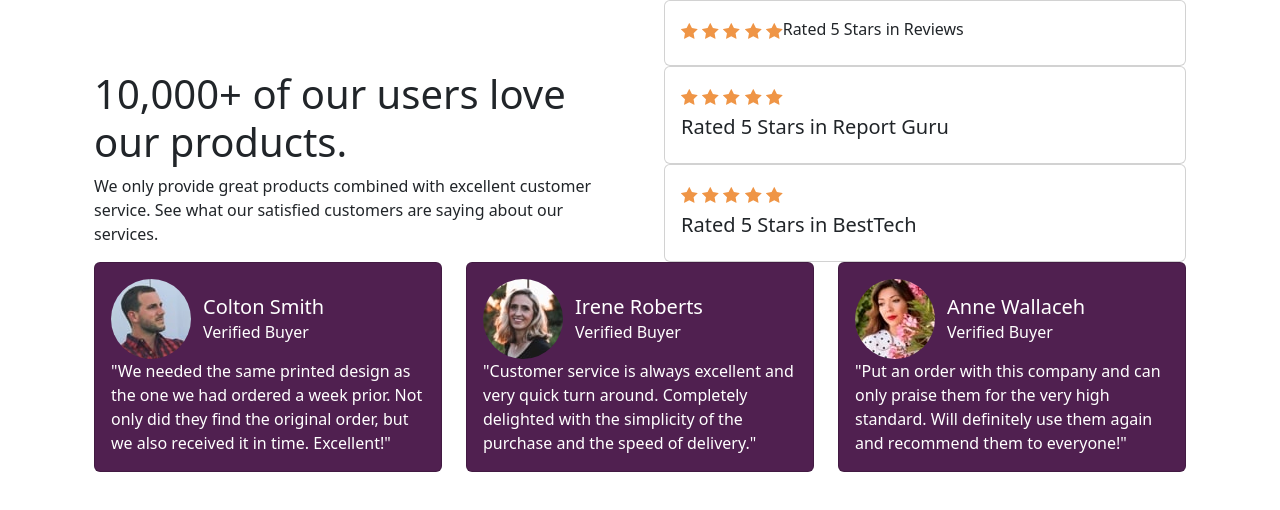
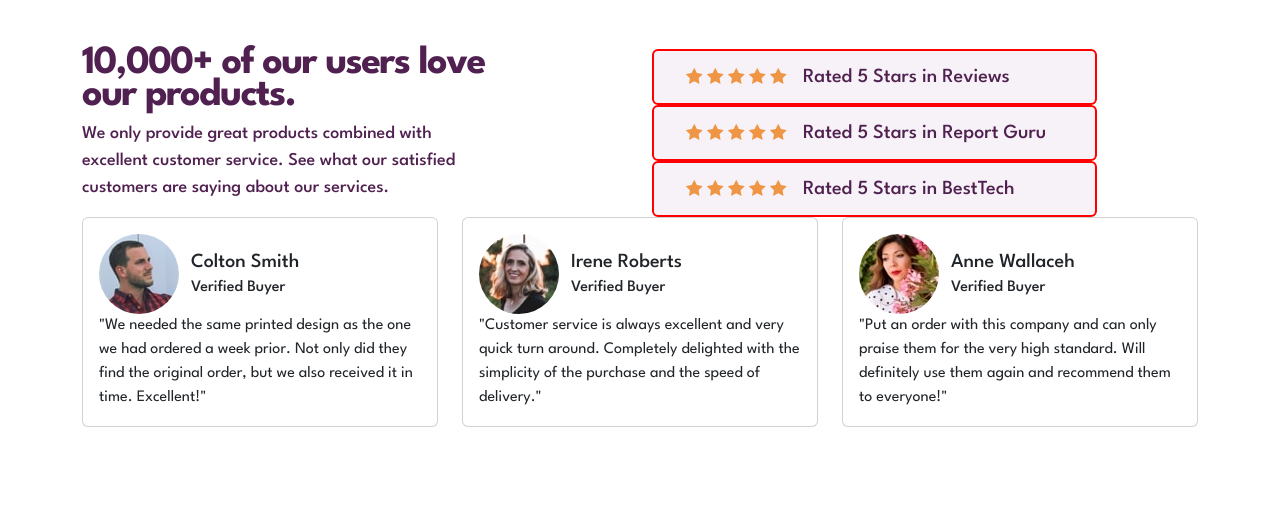
Before and after one commit to 5leepy/social-proof-section, a plain HTML site: page index.html in a window 1280 px wide. Drawn offline with nearby package versions, Linux system fonts and the light colour scheme.

Commit message:
fix layout

```diff
--- a/index.html
+++ b/index.html
@@ -11,6 +11,9 @@
       sizes="32x32"
       href="./images/favicon-32x32.png"
     />
+    <link rel="preconnect" href="https://fonts.googleapis.com">
+<link rel="preconnect" href="https://fonts.gstatic.com" crossorigin>
+<link href="https://fonts.googleapis.com/css2?family=League+Spartan:wght@400;500;700&display=swap" rel="stylesheet">
     <title>Frontend Mentor | Social proof section</title>
     <link
       href="https://cdn.jsdelivr.net/npm/bootstrap@5.3.0-alpha1/dist/css/bootstrap.min.css"
@@ -21,13 +24,13 @@
     <link rel="stylesheet" href="/css/styles.css">
   </head>
   <body>
-    <main class="hero">
+    <main class="mt-5">
       <div class="container">
-        <div class="row align-items-end">
+        <div class="row align-items-center">
           <div class="col-md">
-            <div class="container">
-              <h1>10,000+ of our users love our products.</h1>
-              <p>
+            <div class="wrap hero">
+              <h1 class="text-center text-md-start">10,000+ of our users love our products.</h1>
+              <p class="text-center text-md-start">
                 We only provide great products combined with excellent customer
                 service. See what our satisfied customers are saying about our
                 services.
@@ -37,22 +40,19 @@
           <div class="col-md">
             <div class="row">
               <div class="col">
-                <div class="container">
-                  <div class="card ratings">
-                    <div class="card-body d-flex align-items-center">
-                      <div class="starts">
+                <div class="wrap">
+                  <div class="ratings d-flex flex-column flex-md-row">
+                      <div class="starts px-3">
                         <img src="/images/icon-star.svg" alt="Star" />
                         <img src="/images/icon-star.svg" alt="Star" />
                         <img src="/images/icon-star.svg" alt="Star" />
                         <img src="/images/icon-star.svg" alt="Star" />
                         <img src="/images/icon-star.svg" alt="Star" />
                       </div>
-                      <p class="card-title">Rated 5 Stars in Reviews</p>
-                    </div>
+                      <h5 class="card-title">Rated 5 Stars in Reviews</h5>
                   </div>
-                  <div class="card ratings">
-                    <div class="card-body">
-                      <div class="starts">
+                  <div class="ratings d-flex flex-column flex-md-row">
+                      <div class="starts px-3">
                         <img src="/images/icon-star.svg" alt="Star" />
                         <img src="/images/icon-star.svg" alt="Star" />
                         <img src="/images/icon-star.svg" alt="Star" />
@@ -60,11 +60,9 @@
                         <img src="/images/icon-star.svg" alt="Star" />
                       </div>
                       <h5 class="card-title">Rated 5 Stars in Report Guru</h5>
-                    </div>
                   </div>
-                  <div class="card ratings">
-                    <div class="card-body">
-                      <div class="starts">
+                  <div class="ratings d-flex flex-column flex-md-row">
+                      <div class="starts px-3">
                         <img src="/images/icon-star.svg" alt="Star" />
                         <img src="/images/icon-star.svg" alt="Star" />
                         <img src="/images/icon-star.svg" alt="Star" />
@@ -72,7 +70,6 @@
                         <img src="/images/icon-star.svg" alt="Star" />
                       </div>
                       <h5 class="card-title">Rated 5 Stars in BestTech</h5>
-                    </div>
                   </div>
                 </div>
               </div>
@@ -81,7 +78,7 @@
         </div>
         <div class="row">
           <div class="col">
-            <div class="container testimony">
+            <div class="wrap testimony">
               <div class="row row-cols-1 row-cols-md-3">
                 <div class="col">
                   <div class="card h-100">
--- a/scss/styles.scss
+++ b/scss/styles.scss
@@ -1,10 +1,47 @@
-.testimony {
-    .card{
-        color: white;
-        background-color: hsl(300, 43%, 22%);
+// ### Primary
+
+// Very Dark Magenta: hsl(300, 43%, 22%)
+// Soft Pink: hsl(333, 80%, 67%)
+
+// ### Neutral
+
+// Dark Grayish Magenta: hsl(303, 10%, 53%)
+// Light Grayish Magenta: hsl(300, 24%, 96%)
+// White: hsl(0, 0%, 100%)
+
+$clr-primary-900:hsl(300, 43%, 22%);
+$clr-primary-700:hsl(333, 80%, 67%);
+$clr-neutral-500:hsl(303, 10%, 53%);
+$clr-neutral-300:hsl(300, 24%, 96%);
+$clr-neutral-100:hsl(0, 0%, 100%);
+
+body {
+    font-family: 'League Spartan', sans-serif;
+    color: $clr-primary-900;
+    overflow: hidden;
+}
+h1 {
+    font-size: 2.5rem;
+    font-weight: 700;
+    line-height: 2rem;
+    letter-spacing: -1.5px;
+}
+main {
+    margin: 0 .75rem;
+}
+.wrap.hero {
+    max-width: 412px;
+    p {
+        font-weight: 500;
+        font-size: 18px;
     }
 }
 
-.starts {
-    margin-bottom:  var(--bs-card-title-spacer-y);
+
+.ratings {
+    border: 2px solid red;
+    padding: .875rem 1rem;
+    background-color: $clr-neutral-300;
+    border-radius: .375rem;
+    max-width: 445px;
 }
```
Also changed, not shown: css/styles.css, 1 other file.
